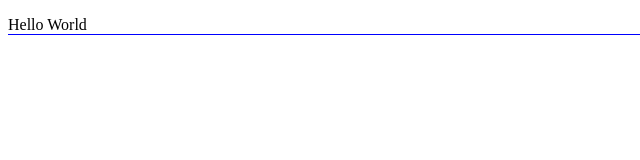
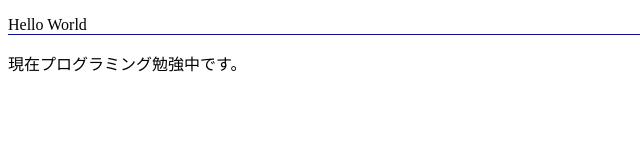
Before and after one commit to U-Yuri/fjord-test, a plain HTML site: page index.html in a window 1280 px wide. Shown: the whole page, without its empty margins (0-640 px from the left). Drawn offline with Linux system fonts and the light colour scheme.

Commit message:
Hello Worldの下にコメント追加

```diff
--- a/index.html
+++ b/index.html
@@ -29,6 +29,7 @@
 
 <body>
   <p>Hello World</p>
+  現在プログラミング勉強中です。
 </body>
 
 </html>
```
